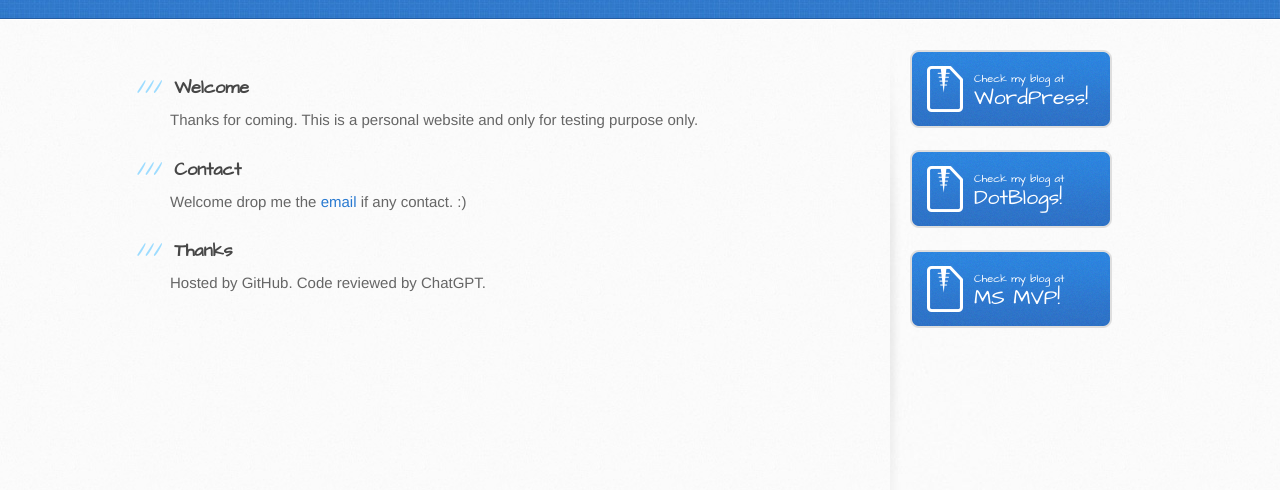
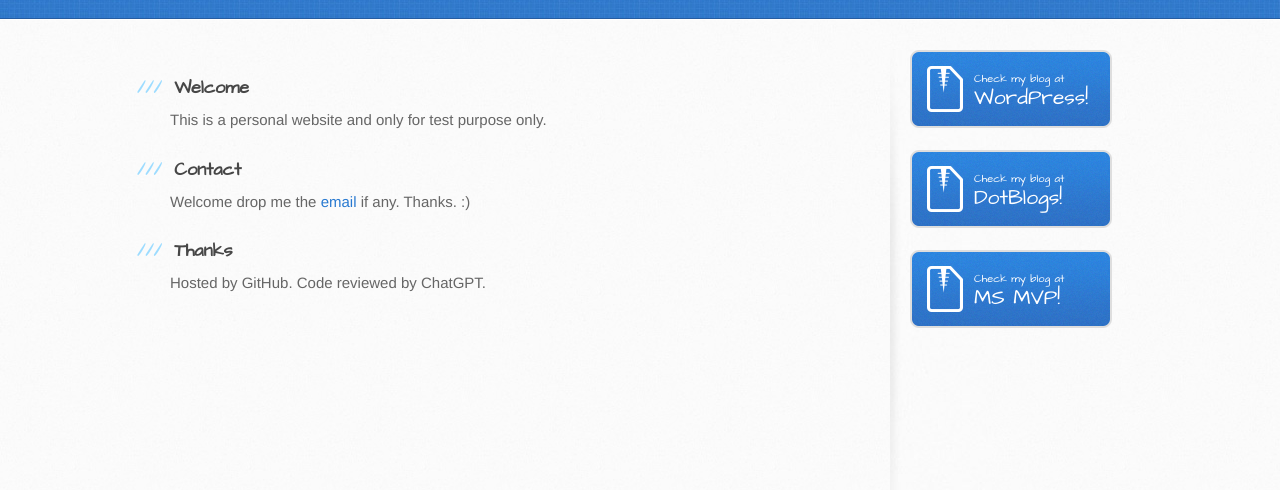
Before and after one commit to come2/mincrosoft, a plain HTML site: page index.html in a window 1280 px wide. Shown: the part 182-672 px from the top of the page. Drawn offline with Linux system fonts and the light colour scheme.

Commit message:
Update index.html

```diff
--- a/index.html
+++ b/index.html
@@ -31,11 +31,11 @@
 
 <h3>
 <a id="welcome-to-github-pages" class="anchor" href="#welcome-to-github-pages" aria-hidden="true"><span aria-hidden="true" class="octicon octicon-link"></span></a>Welcome</h3>
-<p>Thanks for coming. This is a personal website and only for testing purpose only.</p>
+<p>This is a personal website and only for test purpose only.</p>
 
 <h3>
 <a id="support-or-contact" class="anchor" href="#support-or-contact" aria-hidden="true"><span aria-hidden="true" class="octicon octicon-link"></span></a>Contact</h3>
-<p>Welcome drop me the <a href="mailto:alvin@mincrosoft.com">email</a> if any contact. :)</p>
+<p>Welcome drop me the <a href="mailto:alvin@mincrosoft.com">email</a> if any. Thanks. :)</p>
 
 <h3>
 <a id="host-and-review" class="anchor" href="#host-and-review" aria-hidden="true"><span aria-hidden="true" class="octicon octicon-link"></span></a>Thanks</h3>
```
